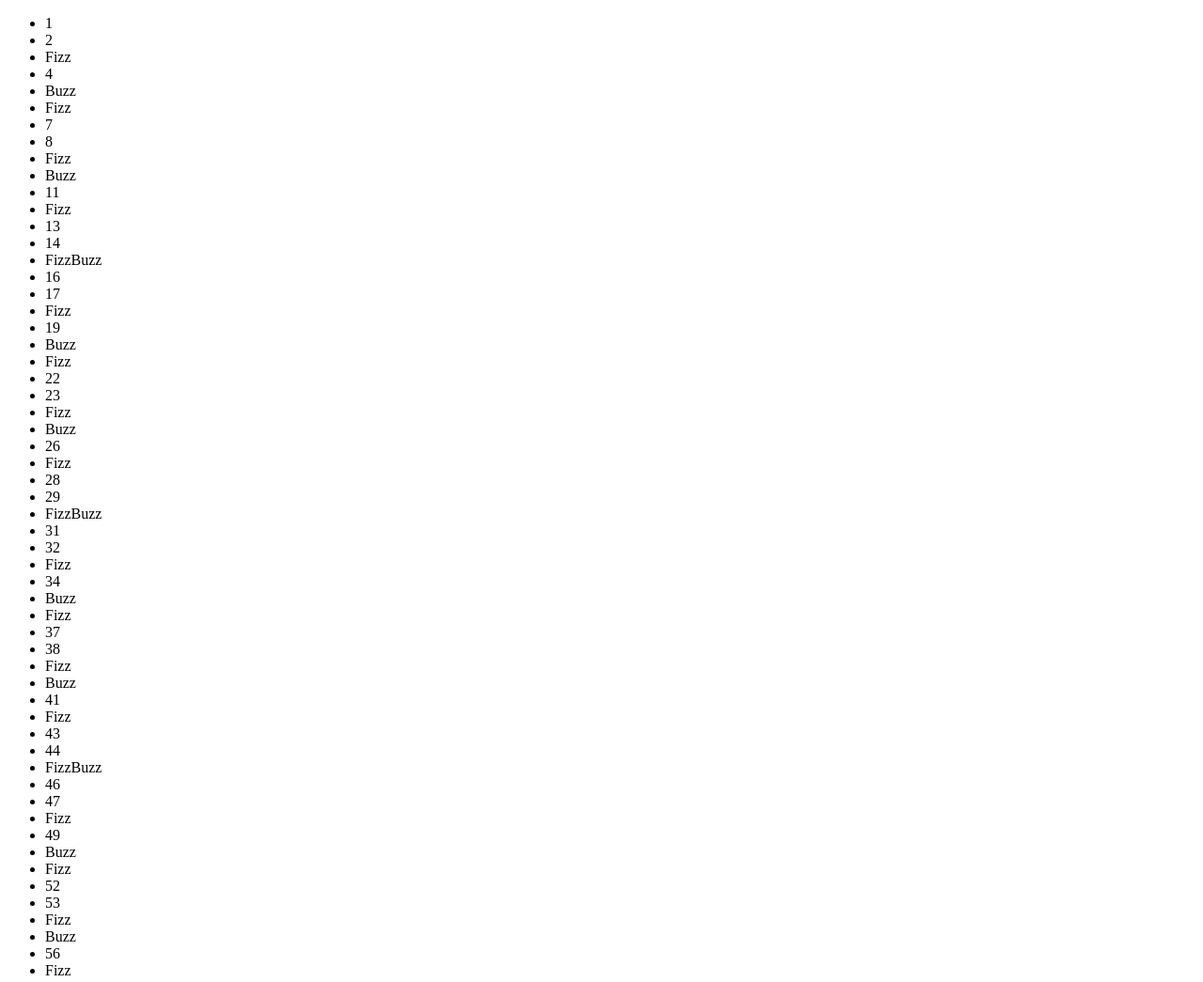
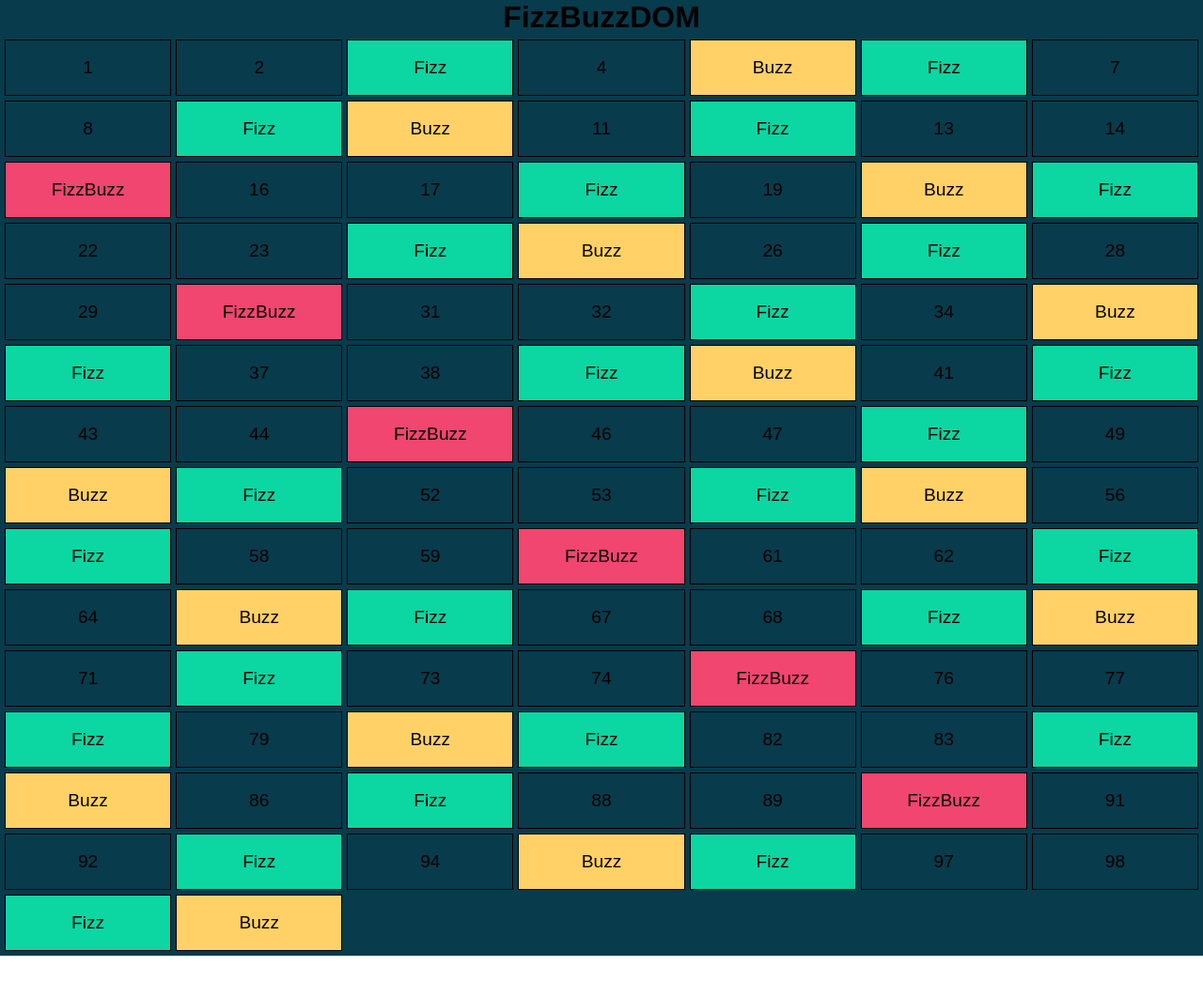
Before and after one commit to giovannitamburini/js-fizzbuzz, a plain HTML site: page index.html in a window 1280 px wide. Shown: the top 1045 px of the page at 94% size. After the commit the page ends 1017 px from the top, so only its background shows below. Drawn offline with Linux system fonts and the light colour scheme.

Commit message:
added bonus 2 and completed ex

```diff
--- a/css/style.css
+++ b/css/style.css
@@ -0,0 +1,30 @@
+/* debug */
+* {
+    margin: 0;
+    padding: 0;
+    box-sizing: border-box;
+    font-family: sans-serif;
+}
+
+h1 {
+    text-align: center;
+    background-color: #083b4c;
+}
+
+#list {
+    display: flex;
+    flex-wrap: wrap;
+    gap: 5px;
+    padding: 5px;
+    background-color: #083b4c;
+}
+
+#list div {
+    width: calc((100% / 7) - (5px / 7 * 6));
+    height: 60px;
+    display: flex;
+    justify-content: center;
+    align-items: center;
+    border: 1px solid black;
+    font-size: 1.2em;
+}
--- a/index.html
+++ b/index.html
@@ -11,7 +11,9 @@
 </head>
 <body>
 
-    <ul id="list"></ul>
+    <h1>FizzBuzzDOM</h1>
+
+    <div id="list"></div>
 
 
     <script type="text/javascript" src="js/script.js"></script>
--- a/js/script.js
+++ b/js/script.js
@@ -80,13 +80,14 @@ VERSIONE BONUS
 -----------------------------------------
 */
 
+
 let listEl = document.getElementById("list");
 
 // creo il ciclo
 for (let i = 1 ; i <= 100; i++) {
 
     //creo un nuovo elemento HTML
-    let newLiEl = document.createElement('li');
+    let newLiEl = document.createElement('div');
 
     //appendo all'elemento HTML (ul) il nuovo elemento creato (li)
     listEl.append(newLiEl);
@@ -100,11 +101,15 @@ for (let i = 1 ; i <= 100; i++) {
         // modifico il valore interno dell'elemento
         newLiEl.innerHTML = "FizzBuzz";
 
+        newLiEl.style.backgroundColor = "#f0466f";
+
     //se "i" divisibile solo per 3
     } else if (i % 3 == 0) {
 
         // modifico il valore interno dell'elemento
         newLiEl.innerHTML = "Fizz";
+
+        newLiEl.style.backgroundColor = "#0cd6a1";
 
     //se "i" divisibile solo per 5
     } else if (i % 5 == 0) {
@@ -112,6 +117,8 @@ for (let i = 1 ; i <= 100; i++) {
         // modifico il valore interno dell'elemento
         newLiEl.innerHTML = "Buzz";
 
+        newLiEl.style.backgroundColor = "#ffd166";
+
     //se le 3 condizioni precedenti non hanno trovato riscontro
     } else {
 
```
